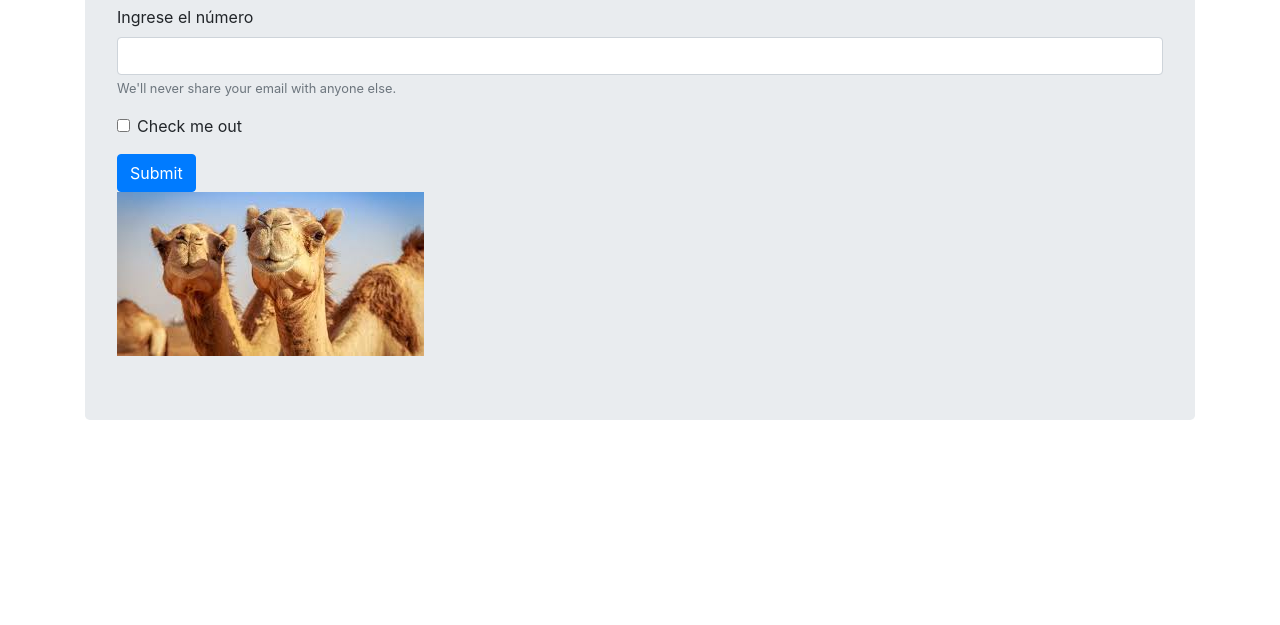
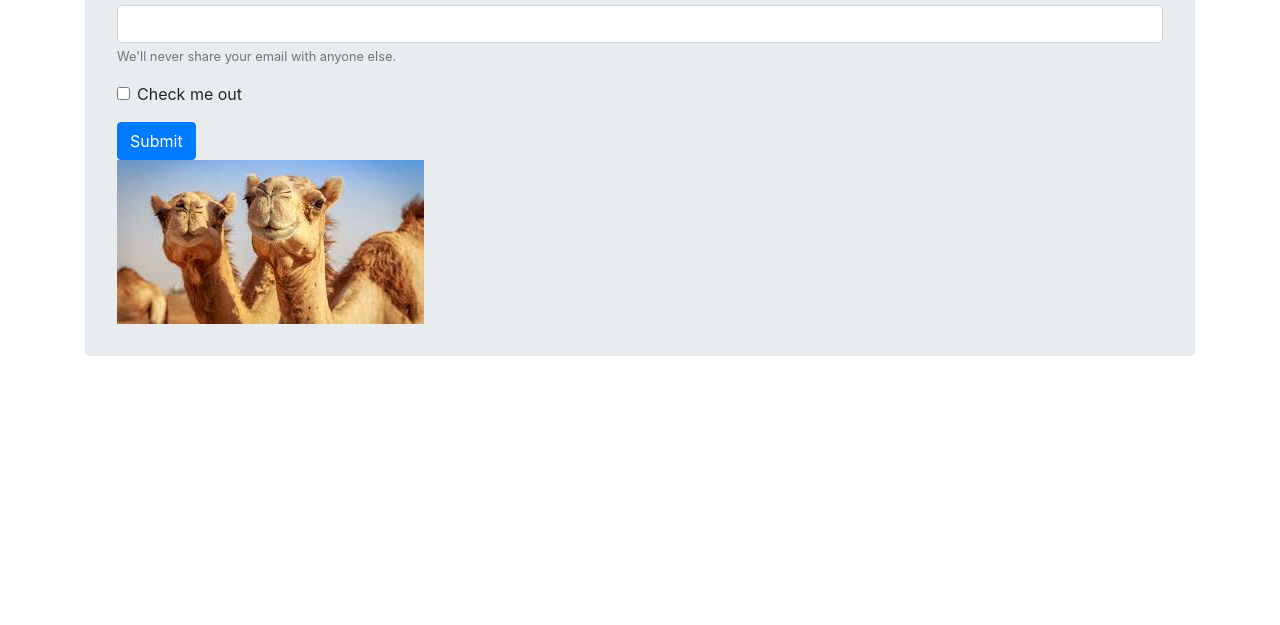
Before and after one commit to mbensan/arabes, a plain HTML site: page index.html in a window 1280 px wide. Shown: the part 175-800 px from the top of the page. Drawn offline with nearby package versions, Linux system fonts and the light colour scheme.

Commit message:
Cambios en el jumbotron

```diff
--- a/index.html
+++ b/index.html
@@ -5,6 +5,11 @@
   <meta name="viewport" content="width=device-width, initial-scale=1.0">
   <title>Document</title>
   <link rel="stylesheet" href="https://cdn.jsdelivr.net/npm/bootstrap@4.5.3/dist/css/bootstrap.min.css" integrity="sha384-TX8t27EcRE3e/ihU7zmQxVncDAy5uIKz4rEkgIXeMed4M0jlfIDPvg6uqKI2xXr2" crossorigin="anonymous">
+  <style>
+    .jumbotron {
+      padding: 2rem 2rem;
+    }
+  </style>
 </head>
 <body>
   <div class="container">
```
